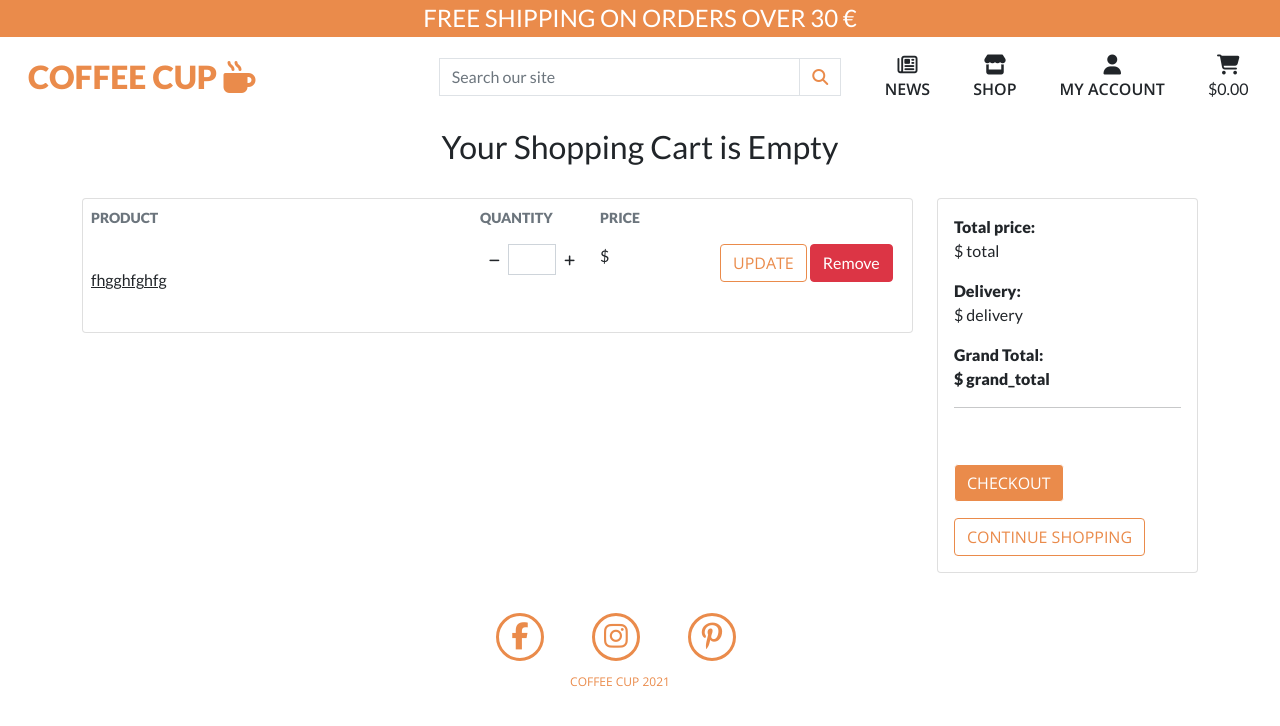
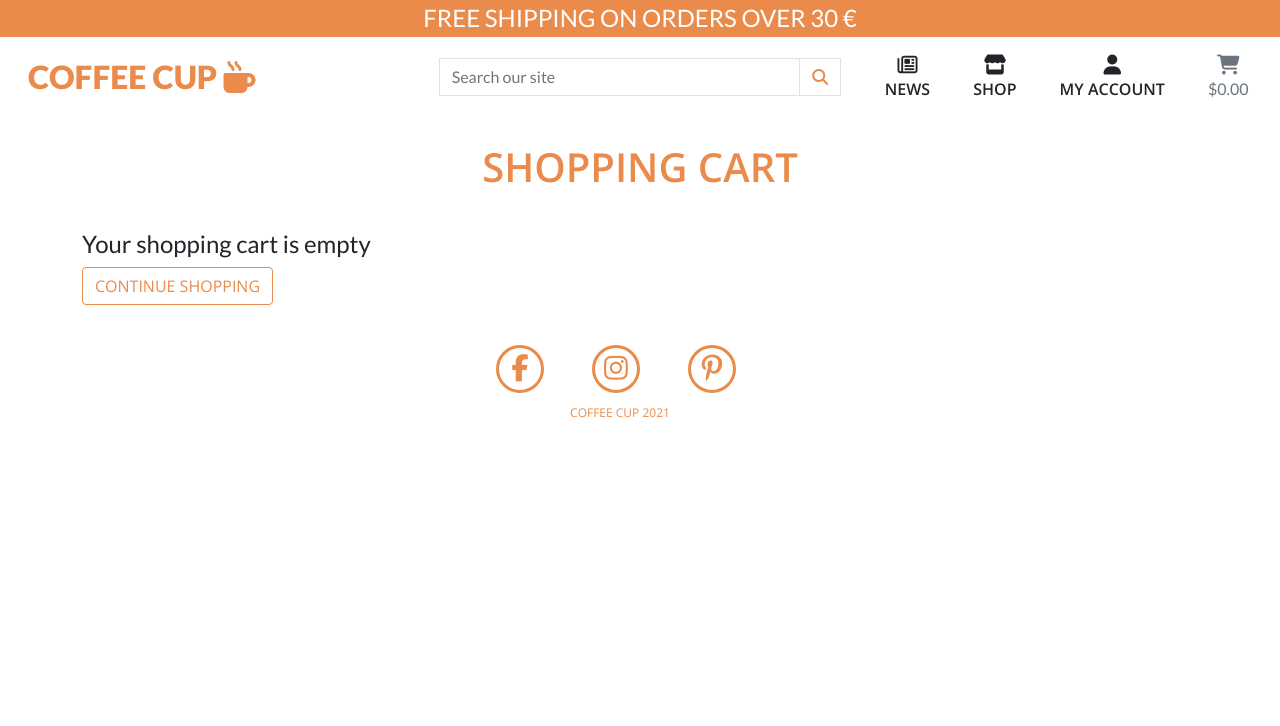
Before and after one commit to slavabdev/ms4-coffeeshop, a Django app: page /shopbag/ in a window 1280 px wide. Shown: the top 726 px of the page. Run offline with Django 3.2, Linux system fonts and the light colour scheme; some libraries are stand-ins or nearby versions.

Commit message:
update contexts and shopbag template

```diff
--- a/products/templates/products/product_detail.html
+++ b/products/templates/products/product_detail.html
@@ -23,7 +23,7 @@
                         <div class="price h4">€ {{product.price}}</div>
                     </div>
 
-                    <p>{{ product.description }}</p>
+                    <p class="main-text">{{ product.description }}</p>
 
                     <hr>
                     <form class="form" action="{% url 'add_item_bag' product.slug %}" method="POST">
--- a/shopbag/contexts.py
+++ b/shopbag/contexts.py
@@ -1,5 +1,7 @@
 from decimal import Decimal
 from django.conf import settings
+from django.shortcuts import get_object_or_404
+from products.models import Product
 
 
 def bag_contents(request):
@@ -7,7 +9,17 @@ def bag_contents(request):
     bag_items = []
     total = 0
     product_count = 0
+    shopbag = request.session.get('shopbag', {})
 
+    for item_id, item_data in shopbag.items():
+        product = get_object_or_404(Product, slug=item_id)
+        total += item_data * product.price
+        product_count += item_data
+        bag_items.append({
+                'item_id': item_id,
+                'quantity': item_data,
+                'product': product,
+        })
     if total < settings.FREE_DELIVERY_THRESHOLD:
         delivery = total * Decimal(settings.STANDARD_DELIVERY_PERCENTAGE / 100)
         free_delivery_delta = settings.FREE_DELIVERY_THRESHOLD - total
--- a/shopbag/templates/shopbag/shopbag.html
+++ b/shopbag/templates/shopbag/shopbag.html
@@ -4,39 +4,52 @@
 
 {% block content %}
 
-
     <section class="section-content padding-y bg">
         <div class="page-container">
-            <div
-                class="container">
+            <div class="container">
 
-                <!-- if statement -->
-                <h2 class="text-center">Your Shopping Cart is Empty</h2>
+                <h2 class="text-center section-title ">
+                    Shopping Cart
+                </h2>
+
                 <br>
+                {% if bag_items|length > 0 %}
+                    <p class="main-text text-muted">You have
+                        <strong>
+                            {{ bag_items|length }}
+                        </strong>
+                        items in the cart.
+                    </p>
+                {% endif %}
 
                     <div class="row">
                         <div class="col-lg-9">
+                            {% if bag_items %}
                                 <div class="card">
                                     <table class="table table-borderless table-shopping-cart">
                                         <thead class="text-muted">
                                             <tr class="small text-uppercase">
                                                 <th scope="col">Product</th>
-                                            <th scope="col" width="120">Quantity</th>
-                                            <th scope="col" width="120">Price</th>
-                                            <th scope="col" class="text-right" width="200"></th>
+                                                <th scope="col"></th>
+                                                <th scope="col">Quantity</th>
+                                                <th scope="col">Price</th>
+                                                <th scope="col" class="text-right"></th>
                                             </tr>
                                         </thead>
+
+                                        {% for item in bag_items %}
                                             <tbody>
-
-
                                                 <tr>
+                                                    <td class="w-25">
+                                                        <img src="{{ item.product.image.url }}" class="img-fluid"></td>
                                                         <td>
-                                                <div class="itemside align-items-center">
-                                                    <div class="d-block">
-                                                        <img src="" class="img-sm"></div>
                                                             <div class="info">
-                                                            <a href="" class="title text-dark">fhgghfghfg</a>
-                                                            <p class="text-muted small"></p>
+                                                                <p class="title text-dark">
+                                                                    <strong>{{ item.product.name }}</strong>
+                                                                </p>
+                                                                {% if item.product.has_sizes %}
+                                                                    <input type="hidden" name="product_size" value="{{ item.has_size }}">
+                                                                    {% endif %}
                                                                 </div>
                                                             </div>
                                                         </td>
@@ -59,47 +72,53 @@
                                                                                 </span>
                                                                             </button>
                                                                         </div>
-                                                                {% if item.product.has_sizes %}
-                                                                    <input type="hidden" name="product_size" value="{{ item.size }}">
-                                                                    {% endif %}
                                                                     </div>
                                                                 </div>
                                                             </td>
                                                             <td>
                                                                 <div class="price-wrap">
-                                                                <div class="price">$
+                                                                    <div class="price">
+                                                                        {{ item.product.price }}
                                                                     </div>
                                                                 </div>
                                                             </td>
                                                             <td class="bag-btn text-right">
-                                                            <a href="" class="btn btn-action">
-                                                                UPDATE</a>
-                                                            <a href="" onclick="return confirm('Are you sure you want to delete this item?')" class="btn btn-danger">
+                                                                <a href="" class="btn btn-action btn-sm text-capitalize">
+                                                                    Update</a>
+                                                                <a href="" onclick="return confirm('Are you sure you want to delete this item?')" class="btn btn-danger btn-sm">
                                                                     Remove</a>
                                                             </td>
                                                         </tr>
                                                     </tbody>
+                                                {% endfor %}
                                             </table>
                                         </div>
-
                                     </div>
                                     <div class="col-lg-3">
                                         <div class="card">
                                             <div class="card-body">
                                                 <dl class="dlist-align">
                                                     <dt>Total price:</dt>
-                                                    <dd class="text-right">$ total</dd>
+                                                    <dd class="text-right">€
+                                                        {{ total|floatformat:2 }}</dd>
                                                 </dl>
                                                 <dl class="dlist-align">
                                                     <dt>Delivery:</dt>
                                                     <dd class="text-right">
-                                                        $ delivery</dd>
+                                                        €
+                                                        {{ delivery|floatformat:2 }}</dd>
                                                 </dl>
                                                 <dl class="dlist-align">
                                                     <dt>Grand Total:</dt>
                                                     <dd class="text-right text-dark b">
-                                                        <strong>$ grand_total</strong>
+                                                        <strong>€
+                                                            {{ grand_total|floatformat:2 }}</strong>
                                                     </dd>
+                                                    {% if free_delivery_delta > 0 %}
+                                                        <p class="main-text text-success">Spend €
+                                                            <strong>{{ free_delivery_delta }}</strong> more
+                                                            and get free shipping!</p>
+                                                    {% endif %}
                                                 </dl>
                                                 <hr>
                                                     <p class="text-center mb-3">
@@ -107,18 +126,16 @@
                                                         <a href="" class="btn btn-action-rev btn-block mb-3">
                                                             Checkout
                                                         </a>
-                                                        <a href="" class="btn btn-action btn-block">Continue Shopping</a>
+                                                        <a href="{% url 'all_products' %}" class="btn btn-action btn-block">Continue Shopping</a>
                                                     </div>
                                                 </div>
-
-                                            </div>
-
-
-                                        </div>
-
                                             </div>
                                         </div>
+                                    </div>
+                                    {% else %}
+                                        <h4 class="text-lg-start text-center">Your shopping cart is empty</h4>
+                                        <a href="{% url 'all_products' %}" class="btn btn-action btn-block">Continue Shopping</a>
+                                    {% endif %}
+                            </div>
                         </section>
-
-
                     {% endblock %}
--- a/shopbag/views.py
+++ b/shopbag/views.py
@@ -16,5 +16,5 @@ def add_item_bag (request, item_id):
     else:
         shopbag[item_id] = quantity
         request.session['shopbag'] = shopbag
-        print(request.session['shopbag'])
+
         return redirect(redirect_url)
--- a/static/css/base.css
+++ b/static/css/base.css
@@ -39,6 +39,12 @@ body {
 
 .main-logo-link {
     width: fit-content;
+}
+
+.main-text {
+    font-size: 1rem;
+    font-family: 'Lato', sans-serif;
+    font-weight: 400;
 }
 
 .fa-chevron-down:before,
--- a/templates/base.html
+++ b/templates/base.html
@@ -118,7 +118,7 @@
 
                         </li>
                         <li class="list-inline-item">
-                                <a class="{% if grand_total %}text-info font-weight-bold{% else %}text-dark{% endif %} nav-link" href="{% url 'the_bag' %}">
+                                <a class="{% if grand_total %}text-success font-weight-bold{% else %}text-secondary{% endif %} nav-link" href="{% url 'the_bag' %}">
                                 <div class="text-center">
                                     <div>
                                         <i class="fas fa-shopping-cart fa-lg"></i>
```
Lines whose indentation alone changed are shown as unchanged.
